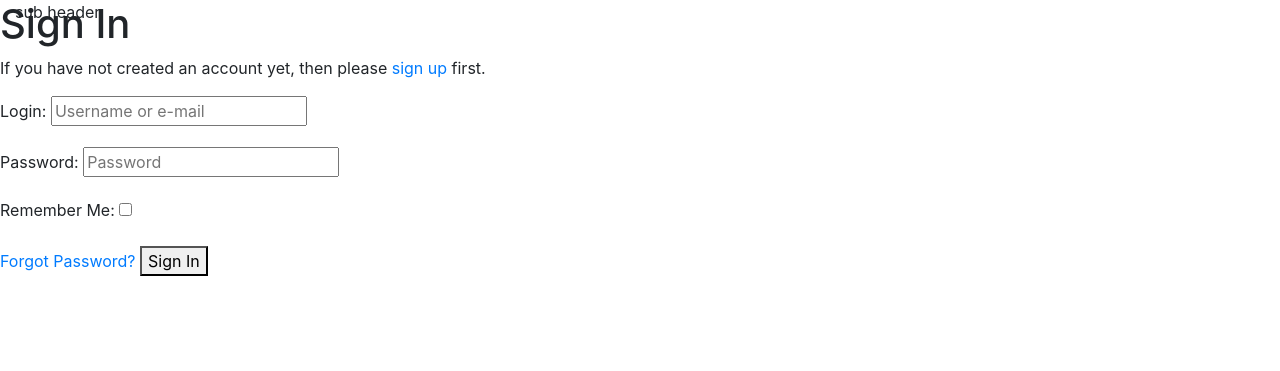
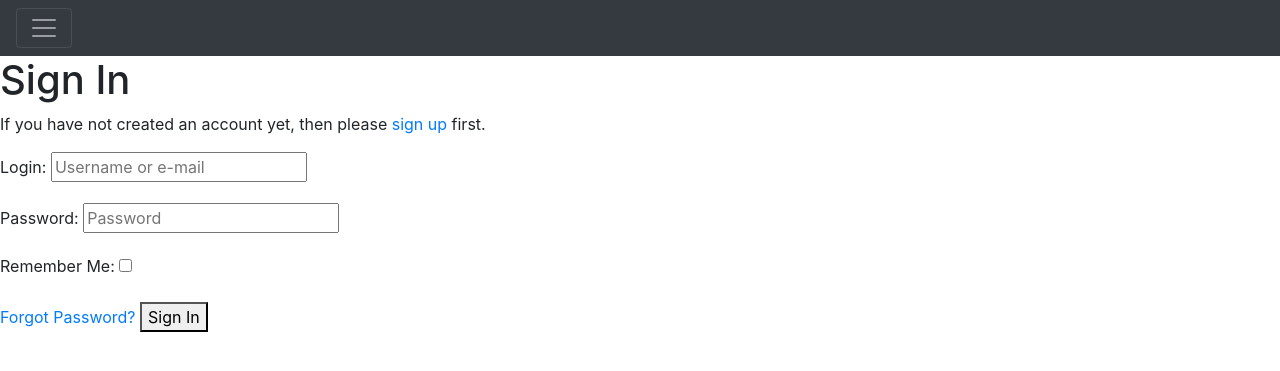
Before and after one commit to paulfitzpatrick85/CI-Portfolio-Project-5, a Django app: page /accounts/login/ in a window 1280 px wide. Shown: the top 371 px of the page. Run offline with Django 3.2, Linux system fonts and the light colour scheme; some libraries are stand-ins or nearby versions.

Commit message:
add navbar

```diff
--- a/templates/base.html
+++ b/templates/base.html
@@ -34,7 +34,25 @@
     <title>BluePrint WebDesigns {% block extra_title %}{% endblock %}</title>
   </head>
   <body>
-    <header class="container-fluid fixed-top" >sub header</header>
+    <!-- <header class="container-fluid fixed-top" >sub header</header> -->
+    <div class="pos-f-t">
+        <div class="collapse" id="navbarToggleExternalContent">
+          <div class="bg-dark p-4">Home</h5>
+            <span class="text-muted">What We Do</span>
+            <span class="text-muted">Lets Work Together!</span>
+          </div>
+        </div>
+        <nav class="navbar navbar-dark bg-dark">
+          <button class="navbar-toggler" type="button" data-toggle="collapse" data-target="#navbarToggleExternalContent" aria-controls="navbarToggleExternalContent" aria-expanded="false" aria-label="Toggle navigation">
+            <span class="navbar-toggler-icon"></span>
+          </button>
+          {% if user.is_authenticated %}
+                <span class="navbar-text nav-item">
+                    Logged in as: {{ user }}
+                </span>
+                {% endif %}
+        </nav>
+      </div>
 
     <!--display message sent from django-->
     {% if messages %}
```
